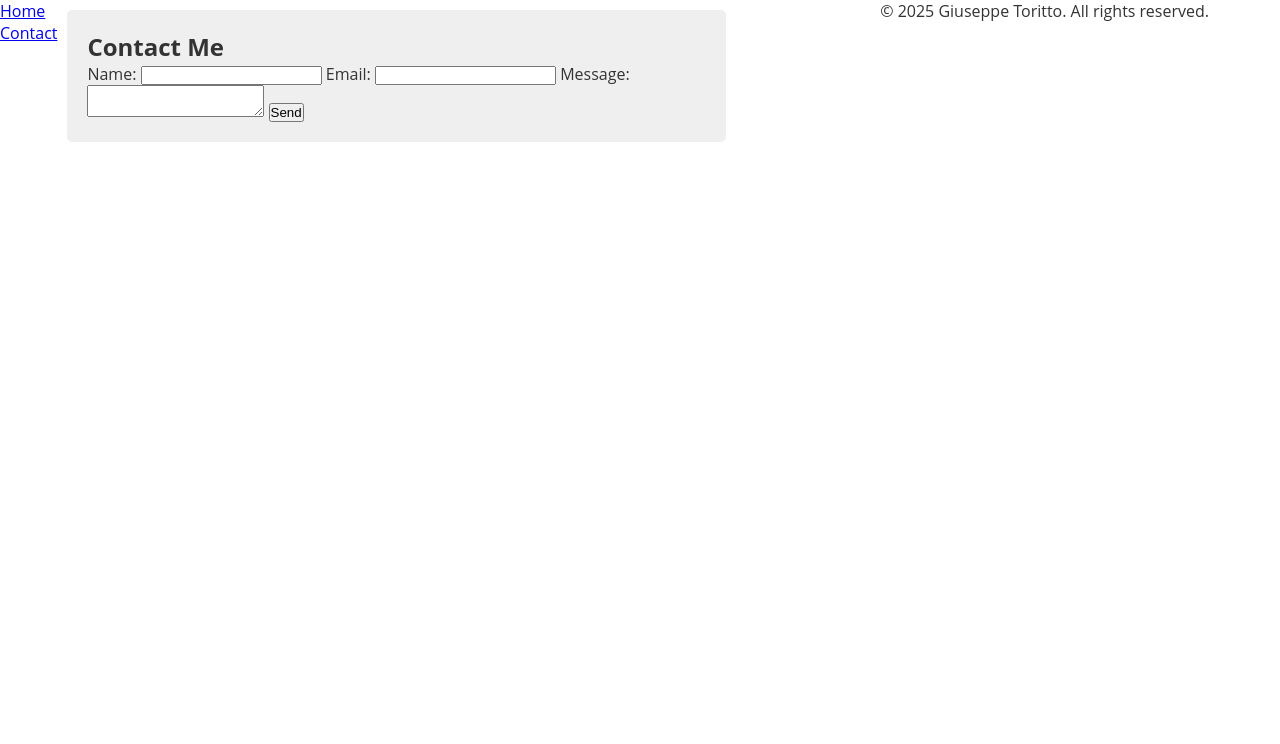
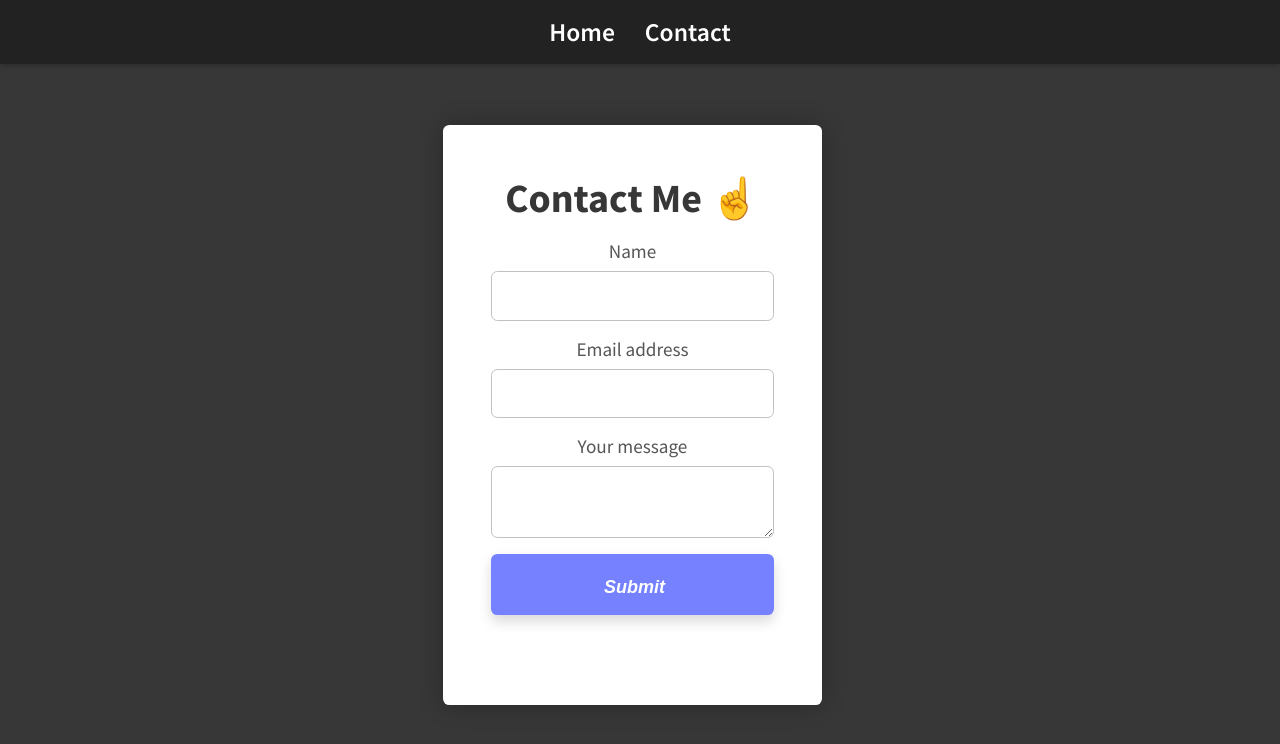
Before and after one commit to GToritto/AWS-Resume-Website, a plain HTML site: page contact.html in a window 1280 px wide. Drawn offline with Linux system fonts and the light colour scheme.

Commit message:
Contact Form Final changes

```diff
--- /dev/null
+++ b/contact.css
@@ -0,0 +1,153 @@
+*,
+*::after,
+*::before {
+  margin: 0;
+  padding: 0;
+  box-sizing: border-box;
+  -webkit-font-smoothing: antialiased;
+  -moz-osx-font-smoothing: grayscale;
+}
+
+html, body {
+  height: 100%;
+  width: 100%;
+  display: flex;
+  justify-content: center;
+  align-items: center;
+  flex-direction: column;
+  background: #373737;
+  font-family: 'Source Sans Pro', sans-serif;
+  text-align: center;
+  overflow-y: auto;
+  overflow-x: hidden;
+}
+
+body {
+  padding-right: 15px;
+}
+
+nav {
+  position: fixed;
+  top: 0;
+  left: 0;
+  width: 100%;
+  background: #222;
+  padding: 1rem 0;
+  box-shadow: 0 2px 5px rgba(0, 0, 0, 0.2);
+}
+
+nav ul {
+  list-style: none;
+  display: flex;
+  justify-content: center;
+  padding: 0;
+  margin: 0;
+}
+
+nav ul li {
+  margin: 0 15px;
+}
+
+nav ul li a {
+  color: white;
+  text-decoration: none;
+  font-size: 1.6rem;
+  font-weight: 600;
+  transition: color 0.3s ease;
+}
+
+nav ul li a:hover {
+  color: #7581FF;
+}
+
+.material-icons {
+  font-size: 18px;
+  margin-left: 4px;
+}
+
+.center {
+  display: flex;
+  justify-content: center;
+  align-items: center;
+  height: 100vh;
+  width: 100%;
+  margin-top: 50px;
+}
+
+.container {
+  display: flex;
+  flex-direction: column;
+  align-items: center;
+  justify-content: center;
+  background: #fff;
+  padding: 3rem;
+  border-radius: 0.4rem;
+  box-shadow: 0 0 1.5rem rgba(0,0,0, .25);
+  width: 100%;
+  max-width: 500px;
+  margin: 0 auto;
+}
+
+.title {
+  font-size: 2.5rem;
+  color: #373737;
+  margin-bottom: 1rem;
+}
+
+form {
+  width: 100%;
+}
+
+.form {
+  display: flex;
+  flex-direction: column;
+  align-items: center;
+  margin-bottom: 1rem;
+}
+
+.form__input {
+  width: 100%;
+  padding: 0.8rem;
+  font-size: 1.2rem;
+  border: 1px solid #c1c1c1;
+  border-radius: 0.4rem;
+  text-align: center;
+}
+
+.form__label {
+  font-size: 1.2rem;
+  margin-bottom: 0.5rem;
+  color: #565656;
+}
+
+.form__btn {
+  background: #7581FF;
+  color: #fff;
+  border: none;
+  font-size: 1.6rem;
+  font-weight: 700;
+  padding: 1rem;
+  width: 100%;
+  cursor: pointer;
+  border-radius: 0.4rem;
+  box-shadow: 0 0.4rem 0.8rem rgba(0,0,0, .15);
+  transition: background 0.2s;
+}
+
+.form__btn:hover {
+  background-color: #5162fe;
+}
+
+#formStatus {
+  margin-top: 1rem;
+  font-size: 1.2rem;
+  font-weight: bold;
+  color: #373737;
+}
+
+.container-mail {
+  display: flex;
+  justify-content: center;
+  align-items: center;
+  margin-top: 2rem;
+}
--- a/contact.html
+++ b/contact.html
@@ -4,7 +4,8 @@
   <meta charset="UTF-8">
   <meta name="viewport" content="width=device-width, initial-scale=1.0">
   <title>Contact Me</title>
-  <link rel="stylesheet" href="styles.css">
+  <link rel="stylesheet" href="contact.css">
+  <link href="https://fonts.googleapis.com/css2?family=Source+Sans+Pro:wght@400;600;700&display=swap" rel="stylesheet">
 </head>
 <body>
   <header>
@@ -17,28 +18,50 @@
   </header>
 
   <main>
-    <section id="contact">
-      <h2>Contact Me</h2>
-      <form id="contactForm">
-        <label for="name">Name:</label>
-        <input type="text" id="name" name="name" required>
+    <div class="center">
+      <div class="container">
+        <h1 class="title">Contact Me ☝️</h1>
+        <form id="contactForm">
+          <div class="form form__1">
+            <label for="name" class="form__label">Name</label>
+            <input type="text" class="form__input" id="name" name="name" required>
+          </div>
+          <div class="form form__2">
+            <label for="email" class="form__label">Email address</label>
+            <input type="email" class="form__input" id="email" name="email" required>
+          </div>
+          <div class="form form__3">
+            <label for="message" class="form__label">Your message</label>
+            <textarea class="form__input" id="message" name="message" required></textarea>
+          </div>
+          <button type="submit" class="form__btn">
+            <span class="form__btn--visible"><i class="material-icons">Submit</i></span>
+          </button>
+        </form>
+        <!-- Status Message Container -->
+        <div id="formStatus" style="margin-top: 10px; font-size: 1.2rem;"></div>
 
-        <label for="email">Email:</label>
-        <input type="email" id="email" name="email" required>
-
-        <label for="message">Message:</label>
-        <textarea id="message" name="message" required></textarea>
-
-        <button type="submit">Send</button>
-      </form>
-      <p id="formStatus"></p>
-    </section>
+        <div class="container-mail">
+          <div class="mail">
+            <div class="mail__back"></div>
+            <div class="mail__top"></div>
+            <div class="mail__letter">
+              <div class="mail__letter-square"></div>
+              <div class="mail__letter-lines"></div>
+            </div>
+            <div class="mail__left"></div>
+            <div class="mail__right"></div>
+            <div class="mail__bottom"></div>
+          </div>
+        </div>
+      </div>
+    </div>
   </main>
 
   <footer>
     <p>&copy; 2025 Giuseppe Toritto. All rights reserved.</p>
   </footer>
 
-  <script src="script.js"></script>
+  <script src="js/script.js"></script>
 </body>
 </html>
--- a/script.js
+++ b/js/script.js
@@ -9,7 +9,7 @@ document.getElementById("contactForm").addEventListener("submit", async function
   formStatus.textContent = "Sending...";
 
   try {
-    const response = await fetch("https://4ppe2ag751.execute-api.us-east-2.amazonaws.com/CORSv1", {
+    const response = await fetch("https://4ppe2ag751.execute-api.us-east-2.amazonaws.com/CORSv1/ContactFormHandler", {
       method: "POST",
       headers: {
         "Content-Type": "application/json"
--- a/styles.css
+++ b/styles.css
@@ -97,9 +97,9 @@ section {
 }
 
 .intro-image img {
-  max-width: 300px;
+  max-width: 400px;
   height: auto;
-  border-radius: 8px;
+  border-radius: 50px;
 }
 
 .small-text {
@@ -167,6 +167,7 @@ section {
   color: white;
 }
 
+
 .btn-portfolio:hover {
   background-color: #b5a12e;
 }
@@ -220,3 +221,23 @@ section {
   background-color: #35dc3b; /* Use the same color or any accent color */
   transition: width 0.4s ease;
 }
+
+.btn-contact {
+  display: block;
+  margin: 20px auto; /* Centers the button */
+  padding: 10px 20px;
+  font-size: 1.5rem;
+  border-radius: 50px;
+  text-align: center;
+  background-color: #7581FF;
+  color: white;
+  text-decoration: none;
+  font-weight: regular;
+  width: 250px; /* Adjust size */
+  text-transform: uppercase;
+  transition: background 0.3s ease-in-out;
+}
+
+.btn-contact:hover {
+  background-color: #fe5151; /* Slightly darker shade on hover */
+}
```
Also changed, not shown: index.html (+3 -0 lines), 1 other file.
